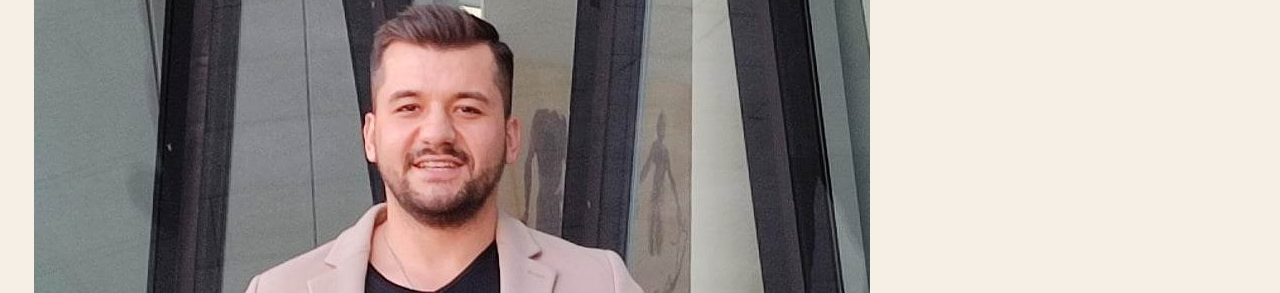
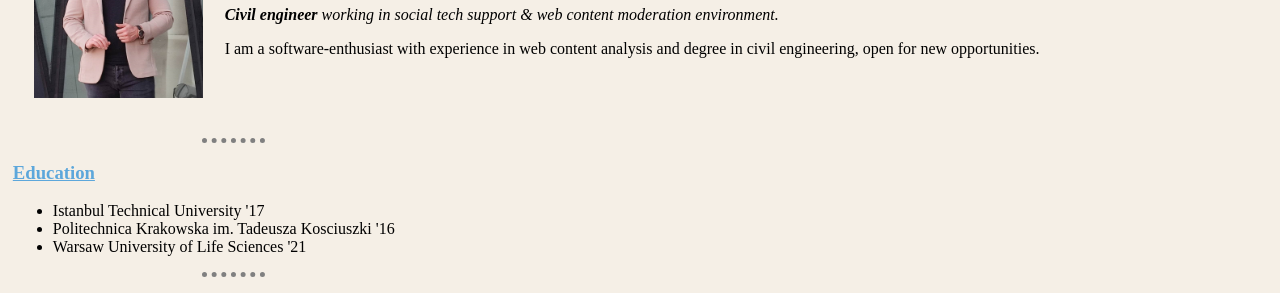
Before and after one commit to dedaderviscan/CV-HTML, a plain HTML site: page index.html in a window 1280 px wide. Shown: the part 131-424 px from the top of the page. Drawn offline with Linux system fonts and the light colour scheme.

Commit message:
Update index.html
fixing the profile picture

```diff
--- a/index.html
+++ b/index.html
@@ -12,7 +12,7 @@
         <table cellspacing="20">
             <tr>
                 <td><img src="./images/Profile_picture.jpg"
-                        alt="Derviscan's profile picture"></td>
+                        alt="Derviscan's profile picture" height="200" ></td>
                 <td>
                     <h1> Derviscan Deda </h1>
 
```
